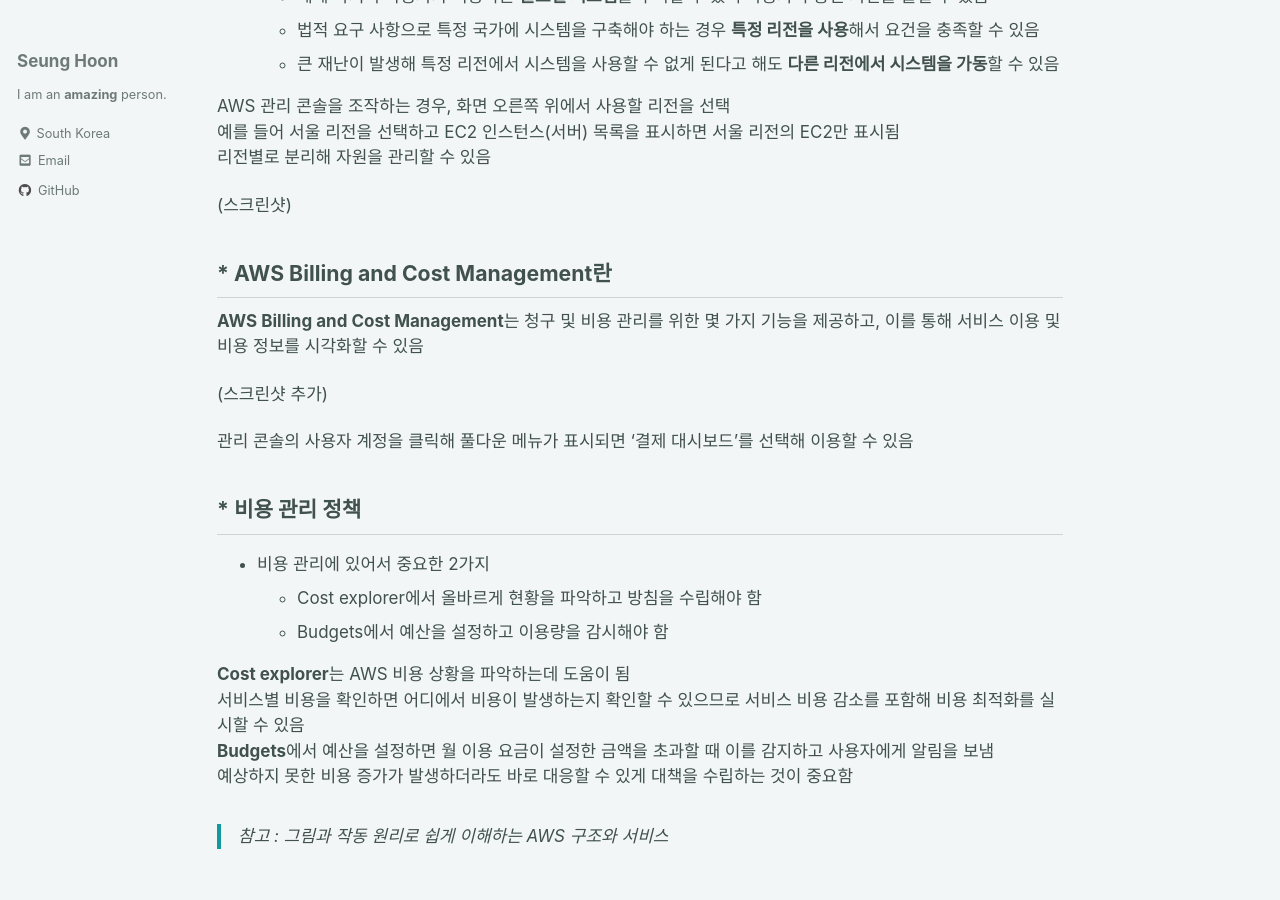
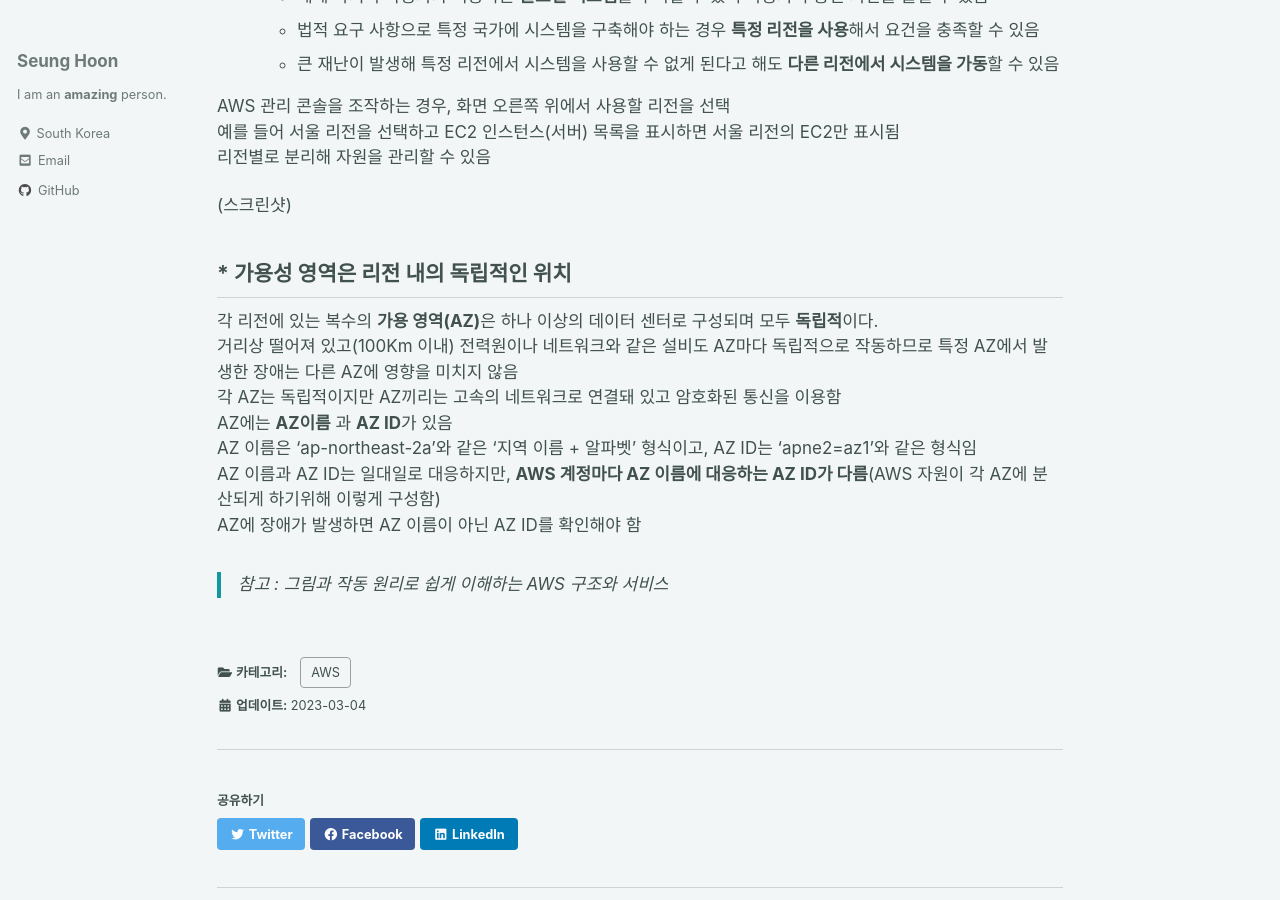
Before and after one commit to ibk01161/ibk01161.github.io, a Jekyll site: the page built from _posts/2023-03-04-aws2_04.md, in a window 1280 px wide and 900 px high, scrolled down 459 px. Built offline with Jekyll 4.4.1, drawn with Linux system fonts in a browser that asks for light colours; cached includes are drawn as plain includes.

Commit message:
Add Post

```diff
--- a/_posts/2023-03-04-aws2_04.md
+++ b/_posts/2023-03-04-aws2_04.md
@@ -23,25 +23,15 @@ AWS 관리 콘솔을 조작하는 경우, 화면 오른쪽 위에서 사용할
 (스크린샷)
 
 
-## * AWS Billing and Cost Management란
+## * 가용성 영역은 리전 내의 독립적인 위치
 
-**AWS Billing and Cost Management**는 청구 및 비용 관리를 위한 몇 가지 기능을 제공하고, 이를 통해 서비스 이용 및 비용 정보를 시각화할 수 있음
-
-(스크린샷 추가)
-
-관리 콘솔의 사용자 계정을 클릭해 풀다운 메뉴가 표시되면 '결제 대시보드'를 선택해 이용할 수 있음
-
-
-## * 비용 관리 정책
-
-* 비용 관리에 있어서 중요한 2가지
-  - Cost explorer에서 올바르게 현황을 파악하고 방침을 수립해야 함
-  - Budgets에서 예산을 설정하고 이용량을 감시해야 함
-
-**Cost explorer**는 AWS 비용 상황을 파악하는데 도움이 됨
-서비스별 비용을 확인하면 어디에서 비용이 발생하는지 확인할 수 있으므로 서비스 비용 감소를 포함해 비용 최적화를 실시할 수 있음
-**Budgets**에서 예산을 설정하면 월 이용 요금이 설정한 금액을 초과할 때 이를 감지하고 사용자에게 알림을 보냄
-예상하지 못한 비용 증가가 발생하더라도 바로 대응할 수 있게 대책을 수립하는 것이 중요함
+각 리전에 있는 복수의 **가용 영역(AZ)**은 하나 이상의 데이터 센터로 구성되며 모두 **독립적**이다.
+거리상 떨어져 있고(100Km 이내) 전력원이나 네트워크와 같은 설비도 AZ마다 독립적으로 작동하므로 특정 AZ에서 발생한 장애는 다른 AZ에 영향을 미치지 않음
+각 AZ는 독립적이지만 AZ끼리는 고속의 네트워크로 연결돼 있고 암호화된 통신을 이용함
+AZ에는 **AZ이름** 과 **AZ ID**가 있음
+AZ 이름은 'ap-northeast-2a'와 같은 '지역 이름 + 알파벳' 형식이고, AZ ID는 'apne2=az1'와 같은 형식임
+AZ 이름과 AZ ID는 일대일로 대응하지만, **AWS 계정마다 AZ 이름에 대응하는 AZ ID가 다름**(AWS 자원이 각 AZ에 분산되게 하기위해 이렇게 구성함)
+AZ에 장애가 발생하면 AZ 이름이 아닌 AZ ID를 확인해야 함
 
 
 > 참고 : 그림과 작동 원리로 쉽게 이해하는 AWS 구조와 서비스
```
